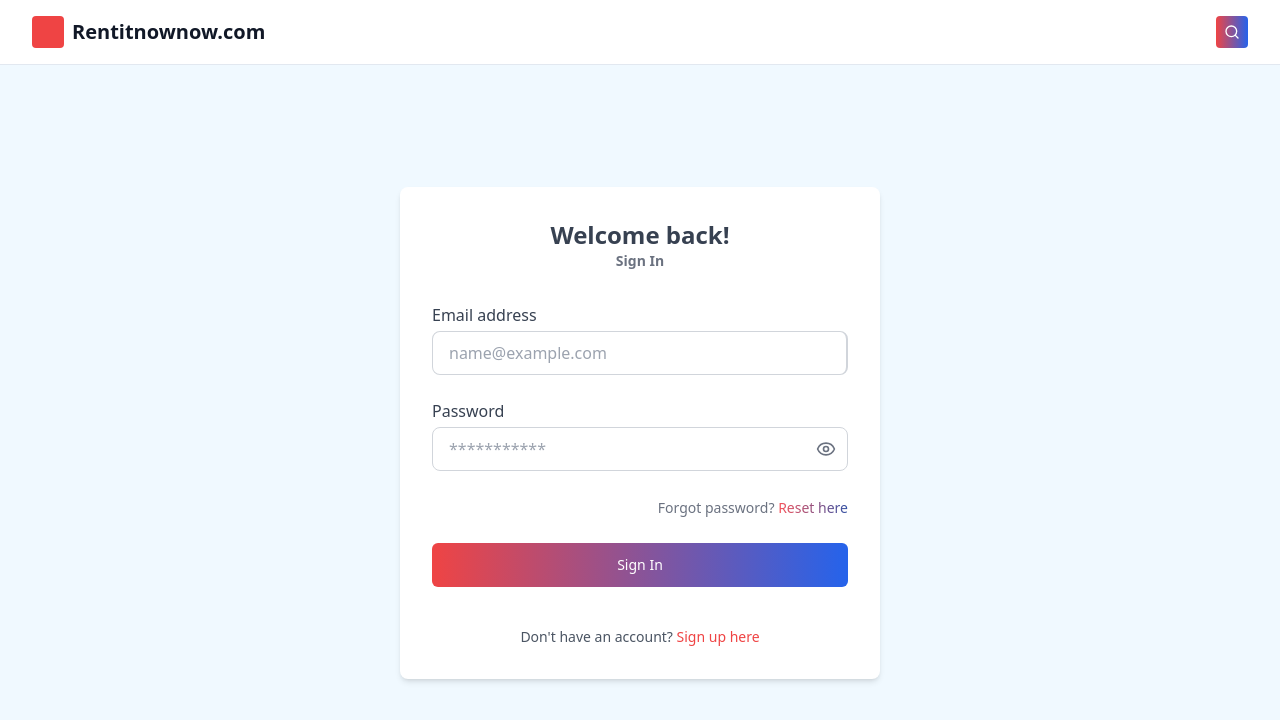
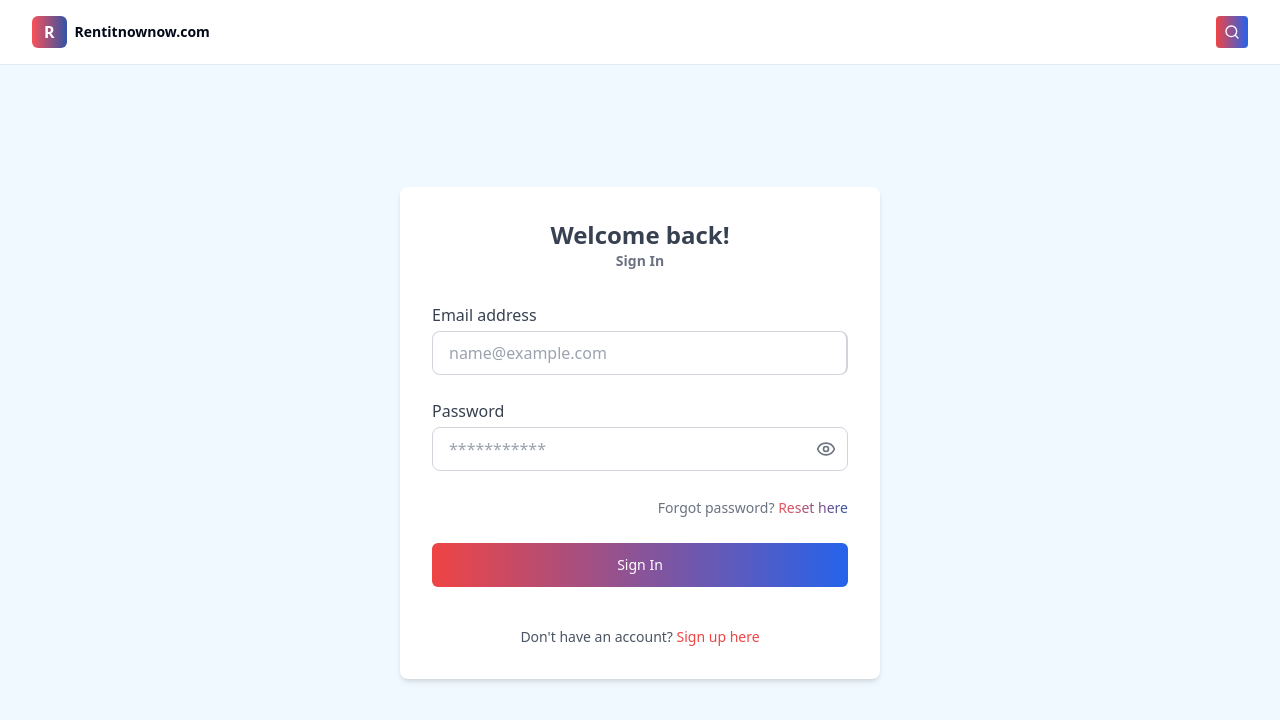
Before and after one commit to vikkymediagithub/rentitnownow, a React (Vite) app: page /login in a window 1280 px wide. Shown: the top 720 px of the page. Built offline with nearby package versions, Linux system fonts and the light colour scheme.

Commit message:
login done

```diff
--- a/src/pages/auth/Login.tsx
+++ b/src/pages/auth/Login.tsx
@@ -41,14 +41,14 @@ const Login = () => {
         <div className="container mx-auto px-4 sm:px-6 lg:px-8">
           <div className="flex items-center justify-between h-16">
              <div className="flex items-center space-x-2">
-              <div className="w-8 h-8 bg-red-500 rounded flex items-center justify-center">
-                <img src="/public/favicon.png" alt="" />
-              </div>
-              <span className="text-xl font-bold text-gray-900">Rentitnownow.com</span>
+            <div className="bg-gradient-to-r from-[#F85259] to-[#3352A5] text-white rounded-md px-3 py-1 font-bold">
+              R
             </div>
-            <div className="w-8 h-8 bg-gradient-to-r from-red-500 to-blue-600 text-white rounded flex items-center justify-center">
-              <Search className="h-4 w-4 text-white" />
-            </div>
+            <p className="font-semibold text-sm">Rentitnownow.com</p>
+          </div>
+          <div className="w-8 h-8 bg-gradient-to-r from-red-500 to-blue-600 text-white rounded flex items-center justify-center">
+            <Search className="h-4 w-4 text-white" />
+          </div>
           </div>
         </div>
       </header>
```
